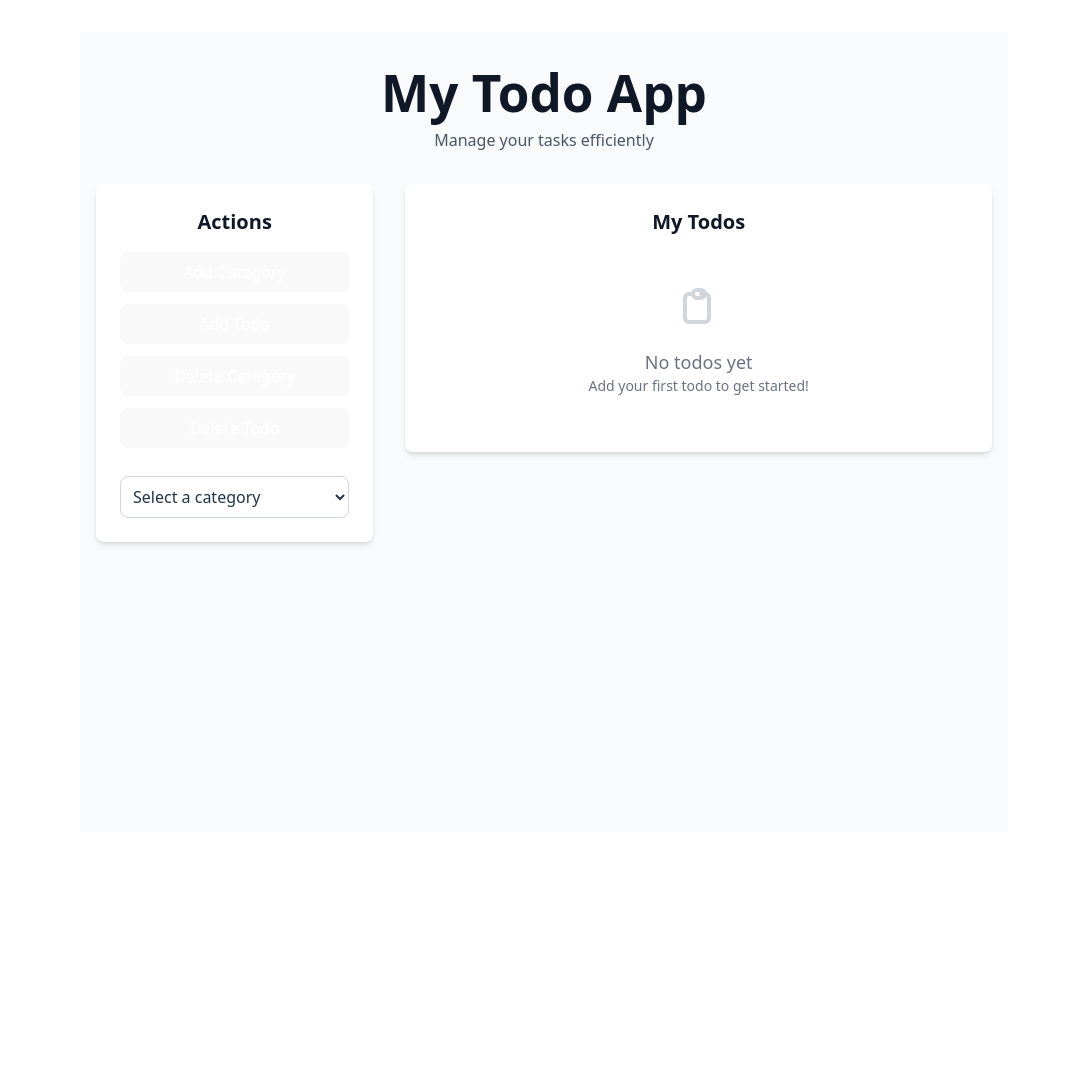
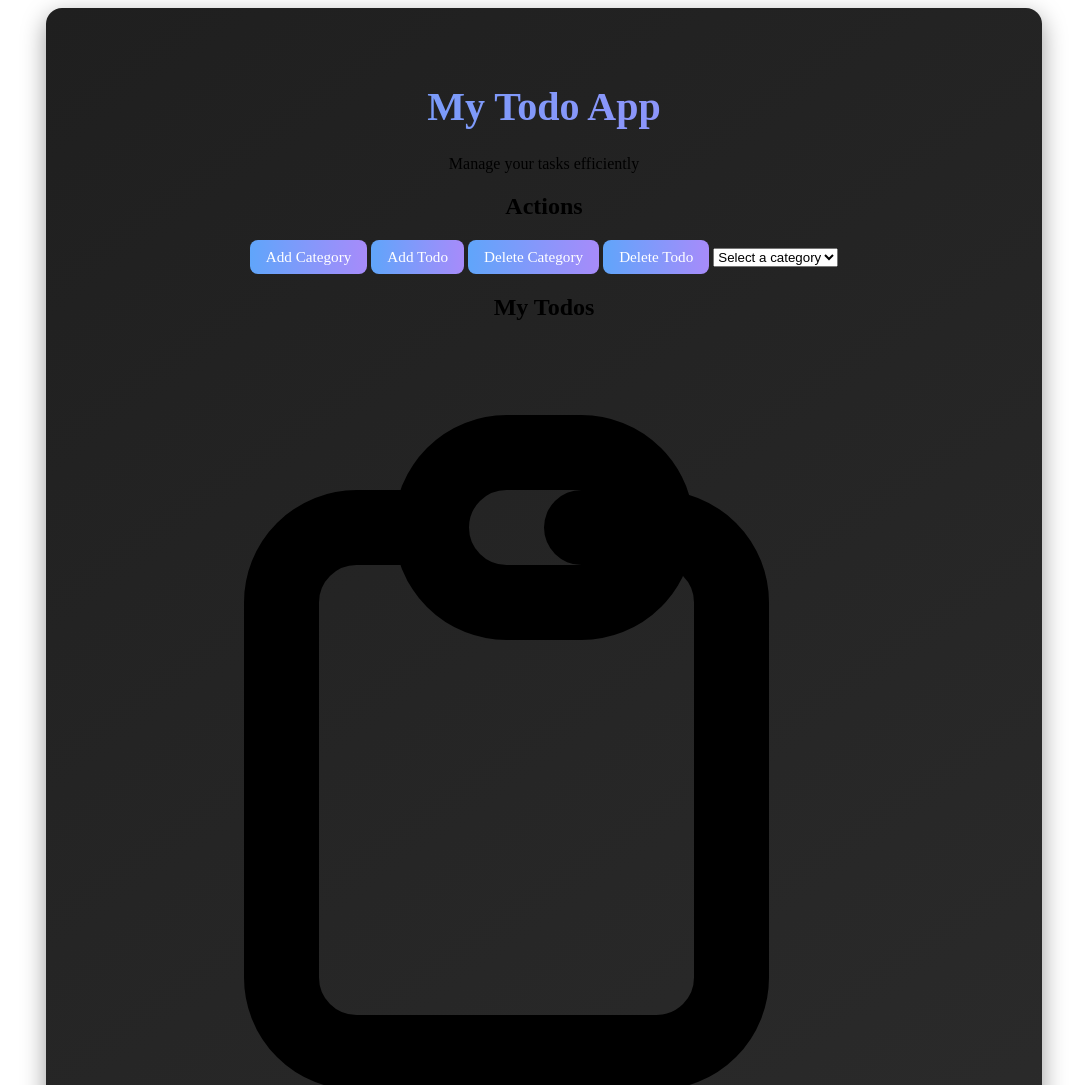
Before and after one commit to shrekndonkee/alan-todo-app, a website built with Vite: page index.html in a window 1280 px wide. Shown: the top 1085 px of the page, without its empty margins (96-1183 px from the left). Before the commit the page ends 864 px from the top, so only its background shows below. Built offline with nearby package versions, Linux system fonts and the light colour scheme.

Commit message:
added some styling changes.

```diff
--- a/src/style.css
+++ b/src/style.css
@@ -1,99 +1,70 @@
-@import "tailwindcss";
-
-
-:root {
-  font-family: system-ui, Avenir, Helvetica, Arial, sans-serif;
-  line-height: 1.5;
-  font-weight: 400;
-
-  color-scheme: light dark;
-  color: rgba(255, 255, 255, 0.87);
-  background-color: #242424;
-
-  font-synthesis: none;
-  text-rendering: optimizeLegibility;
-  -webkit-font-smoothing: antialiased;
-  -moz-osx-font-smoothing: grayscale;
+/* To-Do App Container */
+#app {
+  max-width: 900px; /* smaller for focus */
+  margin: 0 auto;
+  padding: 3rem;
+  text-align: center;
+  background: linear-gradient(145deg, #1f1f1f, #2c2c2c);
+  border-radius: 1rem;
+  box-shadow: 0 8px 25px rgba(0,0,0,0.4);
 }
 
-a {
-  font-weight: 500;
-  color: #646cff;
-  text-decoration: inherit;
-}
-a:hover {
-  color: #535bf2;
+/* Headings */
+h1 {
+  font-size: 2.5em;
+  line-height: 1.2;
+  margin-bottom: 1.5rem;
+  background: linear-gradient(to right, #60a5fa, #a78bfa);
+  -webkit-background-clip: text;
+  -webkit-text-fill-color: transparent;
 }
 
-body {
-  margin: 0;
+/* To-do list items */
+.todo-item {
   display: flex;
-  place-items: center;
-  min-width: 320px;
-  min-height: 100vh;
+  justify-content: space-between;
+  align-items: center;
+  background: #2d2d2d;
+  padding: 0.8rem 1.2rem;
+  margin: 0.5rem 0;
+  border-radius: 0.6rem;
+  transition: transform 0.2s, background 0.3s;
+}
+.todo-item:hover {
+  transform: translateY(-2px);
+  background: #3a3a3a;
 }
 
-h1 {
-  font-size: 3.2em;
-  line-height: 1.1;
+/* Input box */
+input[type="text"] {
+  padding: 0.6rem 1rem;
+  border-radius: 0.5rem;
+  border: 1px solid #444;
+  background: #1e1e1e;
+  color: #fff;
+  width: 70%;
+  margin-right: 0.8rem;
+  transition: border-color 0.3s;
+}
+input[type="text"]:focus {
+  outline: none;
+  border-color: #60a5fa;
 }
 
-#app {
-  max-width: 1280px;
-  margin: 0 auto;
-  padding: 2rem;
-  text-align: center;
-}
-
-.logo {
-  height: 6em;
-  padding: 1.5em;
-  will-change: filter;
-  transition: filter 300ms;
-}
-.logo:hover {
-  filter: drop-shadow(0 0 2em #646cffaa);
-}
-.logo.vanilla:hover {
-  filter: drop-shadow(0 0 2em #3178c6aa);
-}
-
-.card {
-  padding: 2em;
-}
-
-.read-the-docs {
-  color: #888;
-}
-
-/* button {
-  border-radius: 8px;
-  border: 1px solid transparent;
-  padding: 0.6em 1.2em;
-  font-size: 1em;
+/* Buttons */
+button {
+  border-radius: 0.5rem;
+  padding: 0.5rem 1rem;
+  font-size: 0.95em;
   font-weight: 500;
   font-family: inherit;
-  background-color: #1a1a1a;
+  background: linear-gradient(to right, #60a5fa, #a78bfa);
+  border: none;
+  color: white;
   cursor: pointer;
-  transition: border-color 0.25s;
+  transition: transform 0.2s, opacity 0.3s;
 }
 button:hover {
-  border-color: #646cff;
+  transform: translateY(-1px);
+  opacity: 0.9;
 }
-button:focus,
-button:focus-visible {
-  outline: 4px auto -webkit-focus-ring-color;
-} */
-
-@media (prefers-color-scheme: light) {
-  :root {
-    color: #213547;
-    background-color: #ffffff;
-  }
-  a:hover {
-    color: #747bff;
-  }
-  button {
-    background-color: #f9f9f9;
-  }
-}
```
